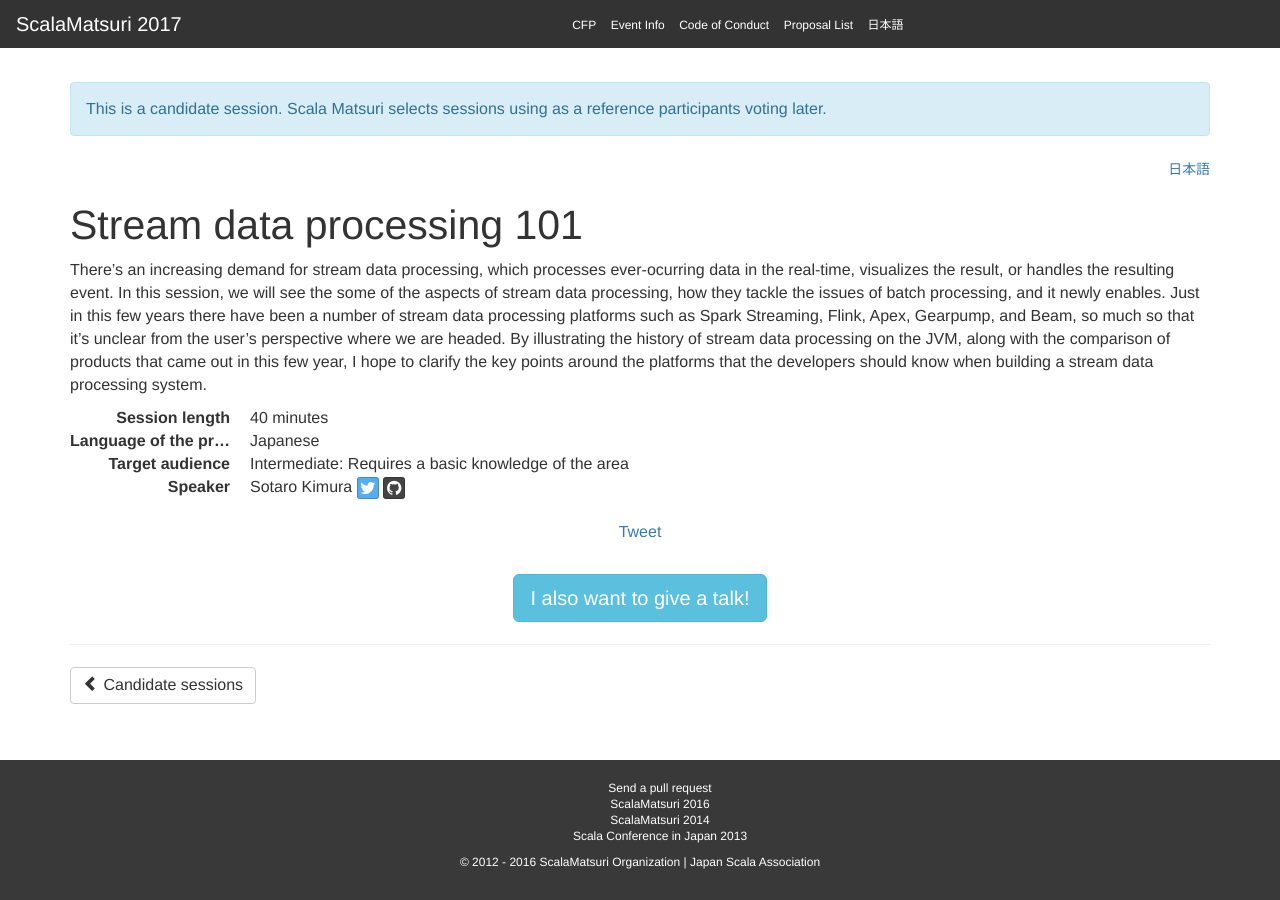
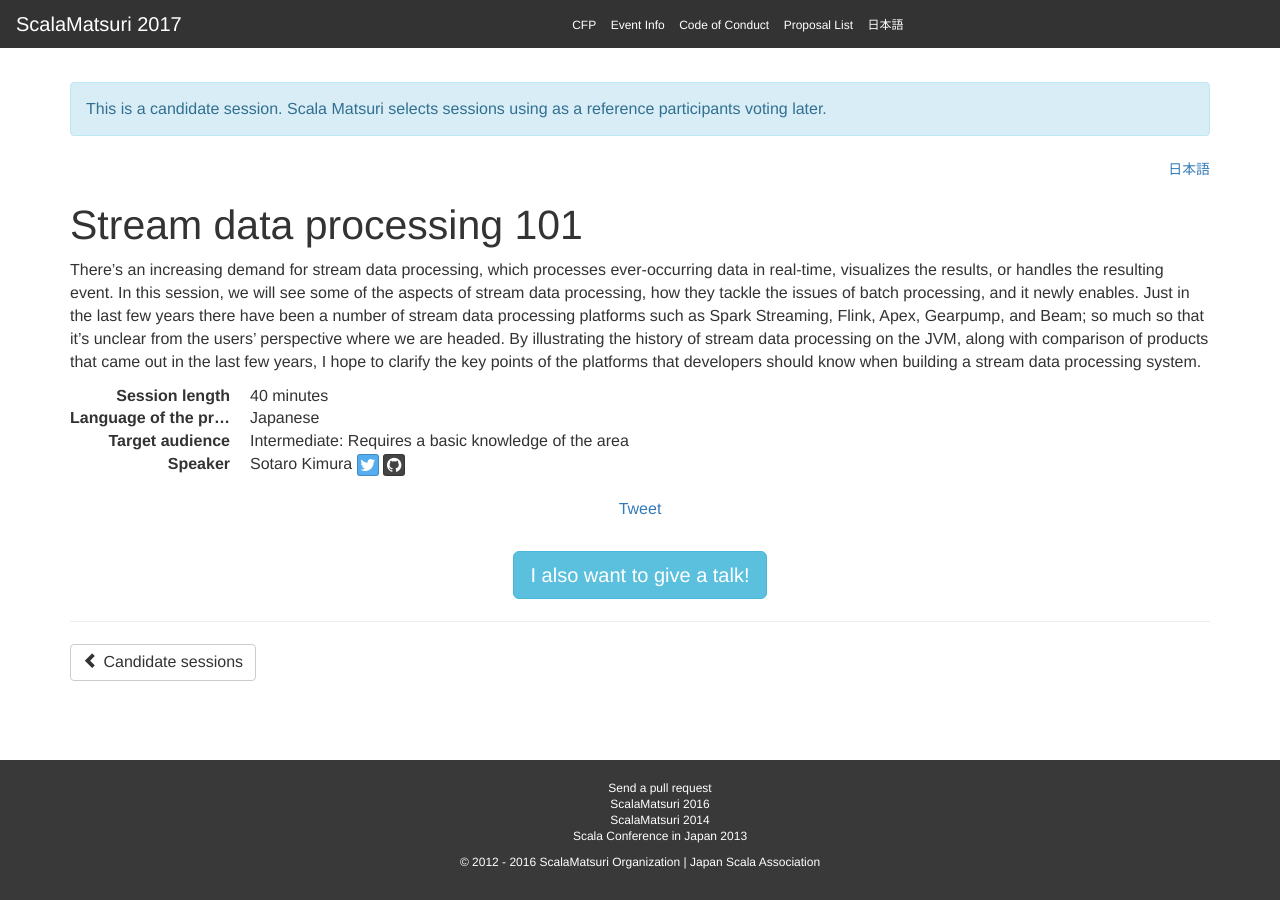
Before and after one commit to scalajp/2017.scalamatsuri.org, a Jekyll site: the page built from _candidates_en/KimuraSotaro_1.md, in a window 1280 px wide. Built offline with Jekyll 4.4.1, drawn with Linux system fonts in a browser that asks for light colours; nearby versions of some CDN libraries; comment, search, counter and statistics services are not loaded.

Commit message:
Update KimuraSotaro_1.md

```diff
--- a/_candidates_en/KimuraSotaro_1.md
+++ b/_candidates_en/KimuraSotaro_1.md
@@ -9,4 +9,4 @@
 tags:
   - Big Data / Fast Data
 ---
-There's an increasing demand for stream data processing, which processes ever-ocurring data in the real-time, visualizes the result, or handles the resulting event. In this session, we will see the some of the aspects of stream data processing, how they tackle the issues of batch processing, and it newly enables. Just in this few years there have been a number of stream data processing platforms such as Spark Streaming, Flink, Apex, Gearpump, and Beam, so much so that it's unclear from the user's perspective where we are headed. By illustrating the history of stream data processing on the JVM, along with the comparison of products that came out in this few year, I hope to clarify the key points around the platforms that the developers should know when building a stream data processing system.
+There's an increasing demand for stream data processing, which processes ever-occurring data in real-time, visualizes the results, or handles the resulting event. In this session, we will see some of the aspects of stream data processing, how they tackle the issues of batch processing, and it newly enables. Just in the last few years there have been a number of stream data processing platforms such as Spark Streaming, Flink, Apex, Gearpump, and Beam; so much so that it's unclear from the users' perspective where we are headed. By illustrating the history of stream data processing on the JVM, along with comparison of products that came out in the last few years, I hope to clarify the key points of the platforms that developers should know when building a stream data processing system.
```
